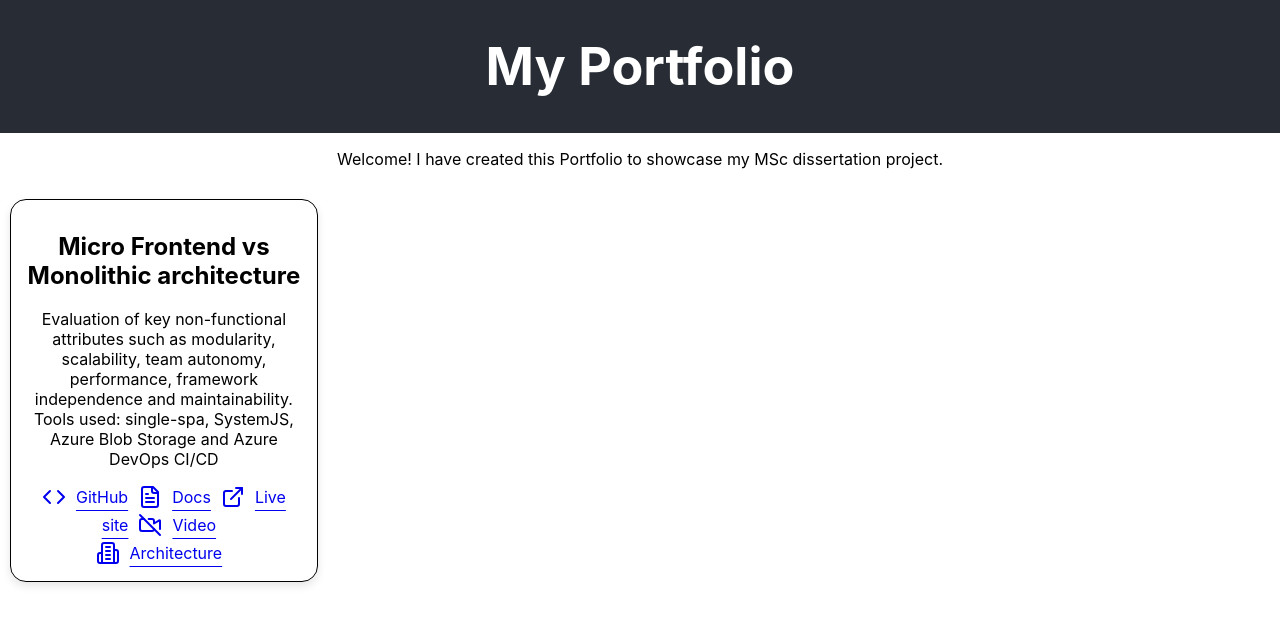
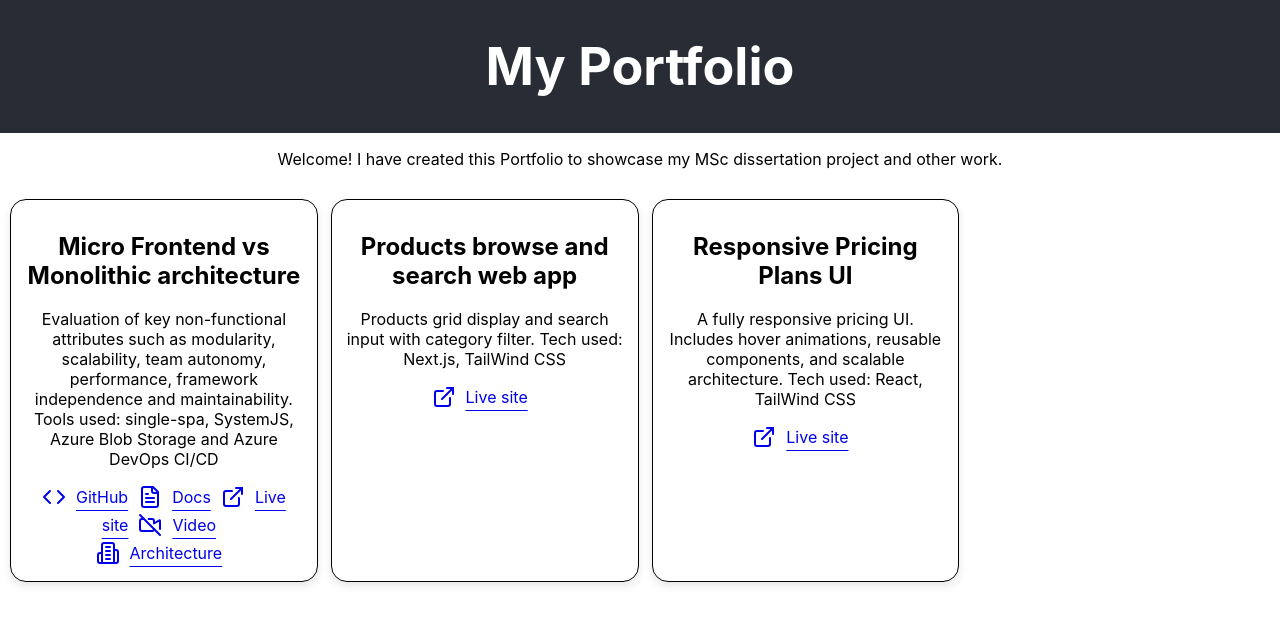
Before and after one commit to leslie628/career-portfolio, a React (Create React App) app: page / in a window 1280 px wide. Shown: the top 624 px of the page. Built offline with nearby package versions, Linux system fonts and the light colour scheme.

Commit message:
added two new projects

```diff
--- a/src/App.js
+++ b/src/App.js
@@ -5,6 +5,12 @@ import Card from "./card-component/card";
 
 let descriptionContent="Evaluation of key non-functional attributes such as modularity, scalability, team autonomy, performance, framework independence and maintainability.";
 descriptionContent +=" Tools used: single-spa, SystemJS, Azure Blob Storage and Azure DevOps CI/CD";
+
+let descriptionContentProject2="Products grid display and search input with category filter."
+descriptionContentProject2 +=" Tech used: Next.js, TailWind CSS";
+
+let descriptionContentProject3="A fully responsive pricing UI. Includes hover animations, reusable components, and scalable architecture."
+descriptionContentProject3 +=" Tech used: React, TailWind CSS";
 const projects = [
   {
     title: "Micro Frontend vs Monolithic architecture",
@@ -14,8 +20,17 @@ const projects = [
     demo: "https://storagefrontendapps.z33.web.core.windows.net",
     video: "https://youtu.be/mgEzUR9jNC0?list=PLlvAnEJamXnzoip9y9nC-FqSN20fNSiBx",
     architecture: "https://github.com/leslie628/microfrontends-portfolio/blob/main/images/Monolith-MicroFrontend-Architecture.png"
+  },
+   {
+    title: "Products browse and search web app",
+    description: descriptionContentProject2,
+    demo: "https://next-js-products-app.vercel.app/products"
+  },
+   {
+    title: "Responsive Pricing Plans UI",
+    description: descriptionContentProject3,
+    demo: "https://pricing-plan-upwork.vercel.app/"
   }
-  // Add more projects as needed
 ];
 
 function App() {
@@ -27,7 +42,7 @@ function App() {
        <div className="p-6 max-w-4xl mx-auto">
 
       <p className="text-lg mb-8">
-        Welcome! I have created this Portfolio to showcase my MSc dissertation project.
+        Welcome! I have created this Portfolio to showcase my MSc dissertation project and other work.
       </p>
       <div className="grid-layout">
         {projects.map((project, index) => (
--- a/src/card-component/card.js
+++ b/src/card-component/card.js
@@ -6,32 +6,40 @@ const Card = ({ project }) => {
         <h2 className="text-2xl font-semibold mb-2">{project.title}</h2>
         <p className="text-base mb-4">{project.description}</p>
         <div className="links">
-            <Button variant="outline" className="button-link" asChild>
+            {project.github && <Button variant="outline" className="button-link" asChild>
                 <a href={project.github} target="_blank" rel="noopener noreferrer">
                     <Code className="mr-2 h-4 w-4" /><span className="link-text">GitHub</span>
                 </a>
             </Button>
-            <Button variant="outline" className="button-link" asChild>
+            }
+            {project.docs && <Button variant="outline" className="button-link" asChild>
                 <a href={project.docs} target="_blank" rel="noopener noreferrer">
                     <FileText className="mr-2 h-5 w-5" /><span className="link-text">Docs</span>
                 </a>
             </Button>
+            }
+            {project.demo &&
                 <Button variant="outline" className="button-link" asChild>
                     <a href={project.demo} target="_blank" rel="noopener noreferrer">
                         <ExternalLink className="mr-2 h-4 w-4" /><span className="link-text">Live site</span>
                     </a>
                 </Button>
+            }
+            {project.video &&
                 <Button variant="outline" className="button-link" asChild>
                     <a href={project.video} target="_blank" rel="noopener noreferrer">
                         <VideoOff className="mr-2 h-4 w-4" /><span className="link-text">Video</span>
                     </a>
                 </Button>
+            }
             <br />
+            {project.architecture &&
                 <Button variant="outline" className="button-link" asChild>
                     <a href={project.architecture} target="_blank" rel="noopener noreferrer">
-                    <Building2  className="w-5 h-5 mr-2"  /><span className="link-text">Architecture</span>
+                        <Building2 className="w-5 h-5 mr-2" /><span className="link-text">Architecture</span>
                     </a>
                 </Button>
+            }
         </div>
     </div>;
 }
```
Lines whose indentation alone changed are shown as unchanged.
